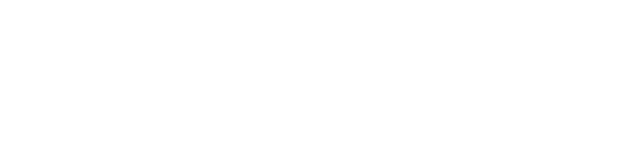
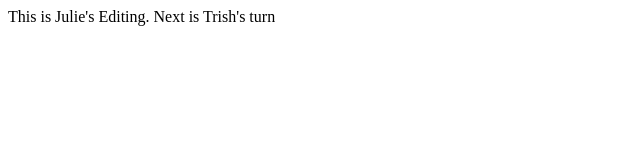
Before and after one commit to psegovia2022/gitHubPractice1, a plain HTML site: page index.html in a window 1280 px wide. Shown: the whole page, without its empty margins (0-640 px from the left). Drawn offline with Linux system fonts and the light colour scheme.

Commit message:
Julie Change it to JUlie branch
julie branch making

```diff
--- a/index.html
+++ b/index.html
@@ -7,6 +7,8 @@
     <title>Git Hub Practice 1</title>
 </head>
 <body>
+    This is Julie's Editing.
+    Next is Trish's turn
 
 </body>
 </html>
```
